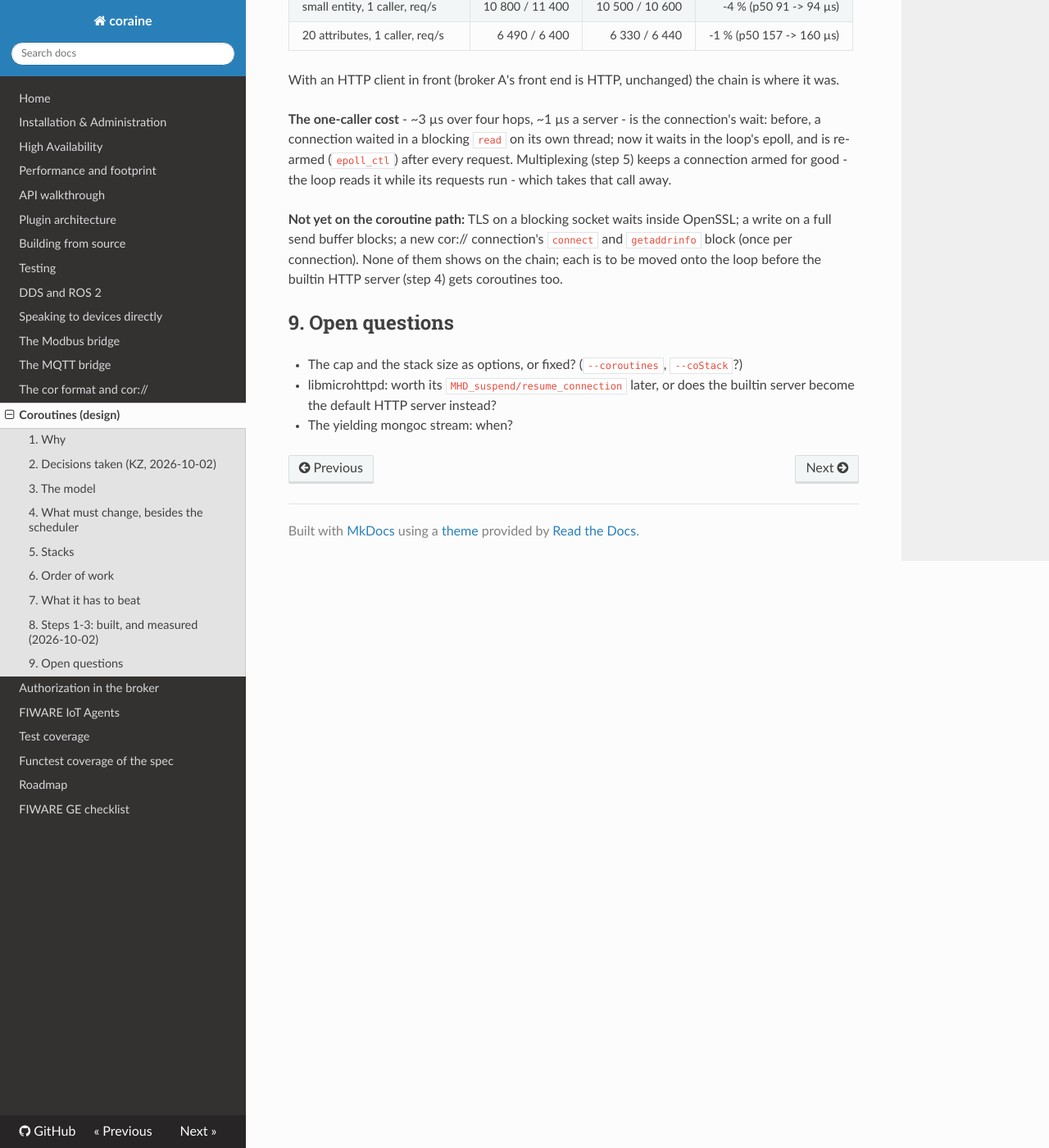
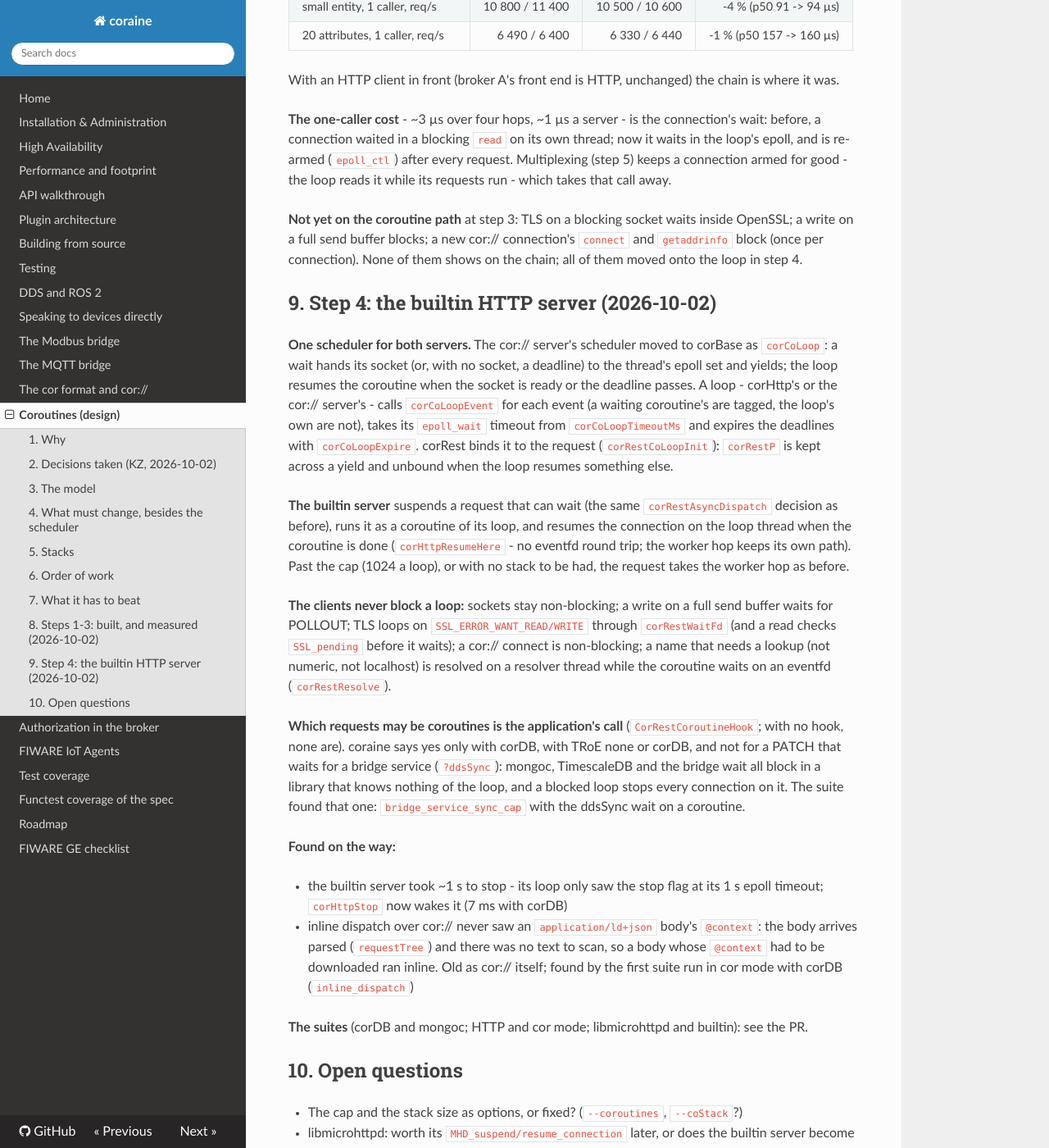
Before and after one commit to SEAMWARE/coraine, an MkDocs documentation site: the page built from doc/coroutines.md, in a window 1280 px wide and 1400 px high, scrolled down 4440 px. Shown: the whole window at 82% size. Built offline with MkDocs 1.6.1, drawn with Linux system fonts in a browser that asks for light colours; nearby versions of some CDN libraries; comment, search, counter and statistics services are not loaded.

Commit message:
doc: coroutines § 9 - step 4, the builtin HTTP server
Co-Authored-By: Claude Opus 5.5 <noreply@anthropic.com>

```diff
--- a/doc/coroutines.md
+++ b/doc/coroutines.md
@@ -179,12 +179,49 @@ connection waited in a blocking `read` on its own thread; now it waits in the lo
 re-armed (`epoll_ctl`) after every request. Multiplexing (step 5) keeps a connection armed for good -
 the loop reads it while its requests run - which takes that call away.
 
-**Not yet on the coroutine path:** TLS on a blocking socket waits inside OpenSSL; a write on a full
-send buffer blocks; a new cor:// connection's `connect` and `getaddrinfo` block (once per connection).
-None of them shows on the chain; each is to be moved onto the loop before the builtin HTTP server
-(step 4) gets coroutines too.
+**Not yet on the coroutine path** at step 3: TLS on a blocking socket waits inside OpenSSL; a write on
+a full send buffer blocks; a new cor:// connection's `connect` and `getaddrinfo` block (once per
+connection). None of them shows on the chain; all of them moved onto the loop in step 4.
 
-## 9. Open questions
+## 9. Step 4: the builtin HTTP server (2026-10-02)
+
+**One scheduler for both servers.** The cor:// server's scheduler moved to corBase as `corCoLoop`: a
+wait hands its socket (or, with no socket, a deadline) to the thread's epoll set and yields; the loop
+resumes the coroutine when the socket is ready or the deadline passes. A loop - corHttp's or the
+cor:// server's - calls `corCoLoopEvent` for each event (a waiting coroutine's are tagged, the loop's
+own are not), takes its `epoll_wait` timeout from `corCoLoopTimeoutMs` and expires the deadlines with
+`corCoLoopExpire`. corRest binds it to the request (`corRestCoLoopInit`): `corRestP` is kept across a
+yield and unbound when the loop resumes something else.
+
+**The builtin server** suspends a request that can wait (the same `corRestAsyncDispatch` decision as
+before), runs it as a coroutine of its loop, and resumes the connection on the loop thread when the
+coroutine is done (`corHttpResumeHere` - no eventfd round trip; the worker hop keeps its own path).
+Past the cap (1024 a loop), or with no stack to be had, the request takes the worker hop as before.
+
+**The clients never block a loop:** sockets stay non-blocking; a write on a full send buffer waits
+for POLLOUT; TLS loops on `SSL_ERROR_WANT_READ/WRITE` through `corRestWaitFd` (and a read checks
+`SSL_pending` before it waits); a cor:// connect is non-blocking; a name that needs a lookup (not
+numeric, not localhost) is resolved on a resolver thread while the coroutine waits on an eventfd
+(`corRestResolve`).
+
+**Which requests may be coroutines is the application's call** (`CorRestCoroutineHook`; with no hook,
+none are). coraine says yes only with corDB, with TRoE none or corDB, and not for a PATCH that waits
+for a bridge service (`?ddsSync`): mongoc, TimescaleDB and the bridge wait all block in a library
+that knows nothing of the loop, and a blocked loop stops every connection on it. The suite found that
+one: `bridge_service_sync_cap` with the ddsSync wait on a coroutine.
+
+**Found on the way:**
+
+- the builtin server took ~1 s to stop - its loop only saw the stop flag at its 1 s epoll timeout;
+  `corHttpStop` now wakes it (7 ms with corDB)
+- inline dispatch over cor:// never saw an `application/ld+json` body's `@context`: the body arrives
+  parsed (`requestTree`) and there was no text to scan, so a body whose `@context` had to be
+  downloaded ran inline. Old as cor:// itself; found by the first suite run in cor mode with corDB
+  (`inline_dispatch`)
+
+**The suites** (corDB and mongoc; HTTP and cor mode; libmicrohttpd and builtin): see the PR.
+
+## 10. Open questions
 
 - The cap and the stack size as options, or fixed? (`--coroutines`, `--coStack`?)
 - libmicrohttpd: worth its `MHD_suspend/resume_connection` later, or does the builtin server become
```
